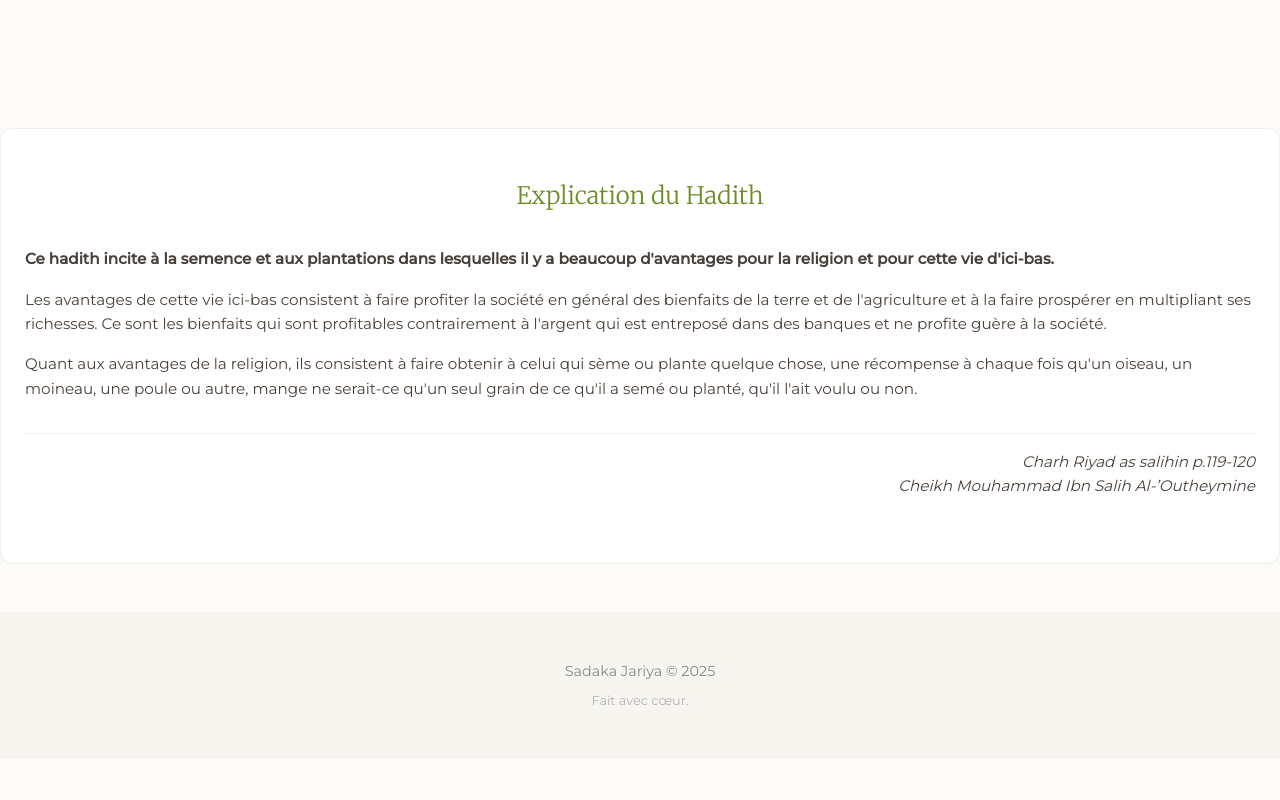
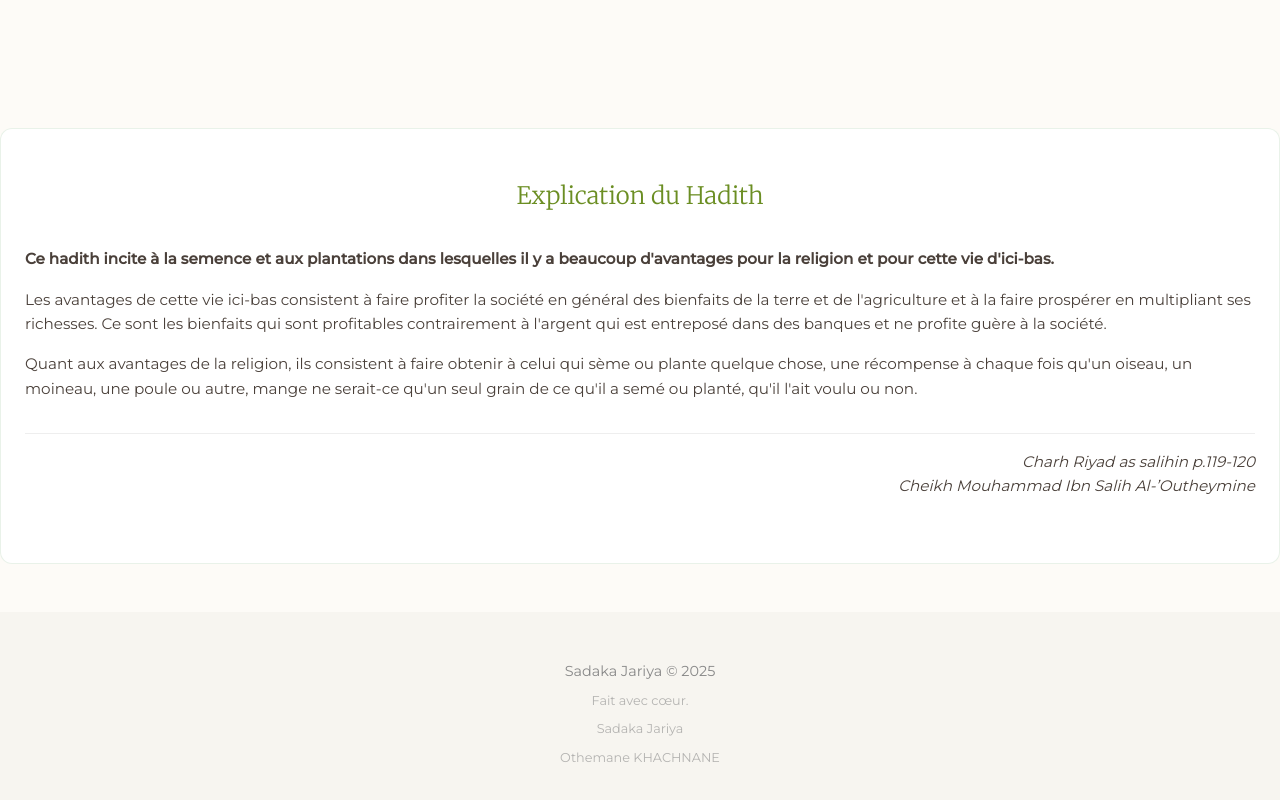
Before and after one commit to ibnakrm/sadaka-jariya, a plain HTML site: page index.html in a window 1280 px wide. Shown: the part 1770-2570 px from the top of the page. Before the commit the page ends 2529 px from the top, so only its background shows below. Drawn offline with Linux system fonts and the light colour scheme.

Commit message:
fix footer

```diff
--- a/index.html
+++ b/index.html
@@ -102,6 +102,8 @@
     <footer class="footer">
         <p>Sadaka Jariya &copy; 2025</p>
         <p class="small">Fait avec cœur.</p>
+        <p class="small">Sadaka Jariya</p>
+        <p class="small">Othemane KHACHNANE</p>
     </footer>
     <script src="script.js"></script>
 </body>
```
